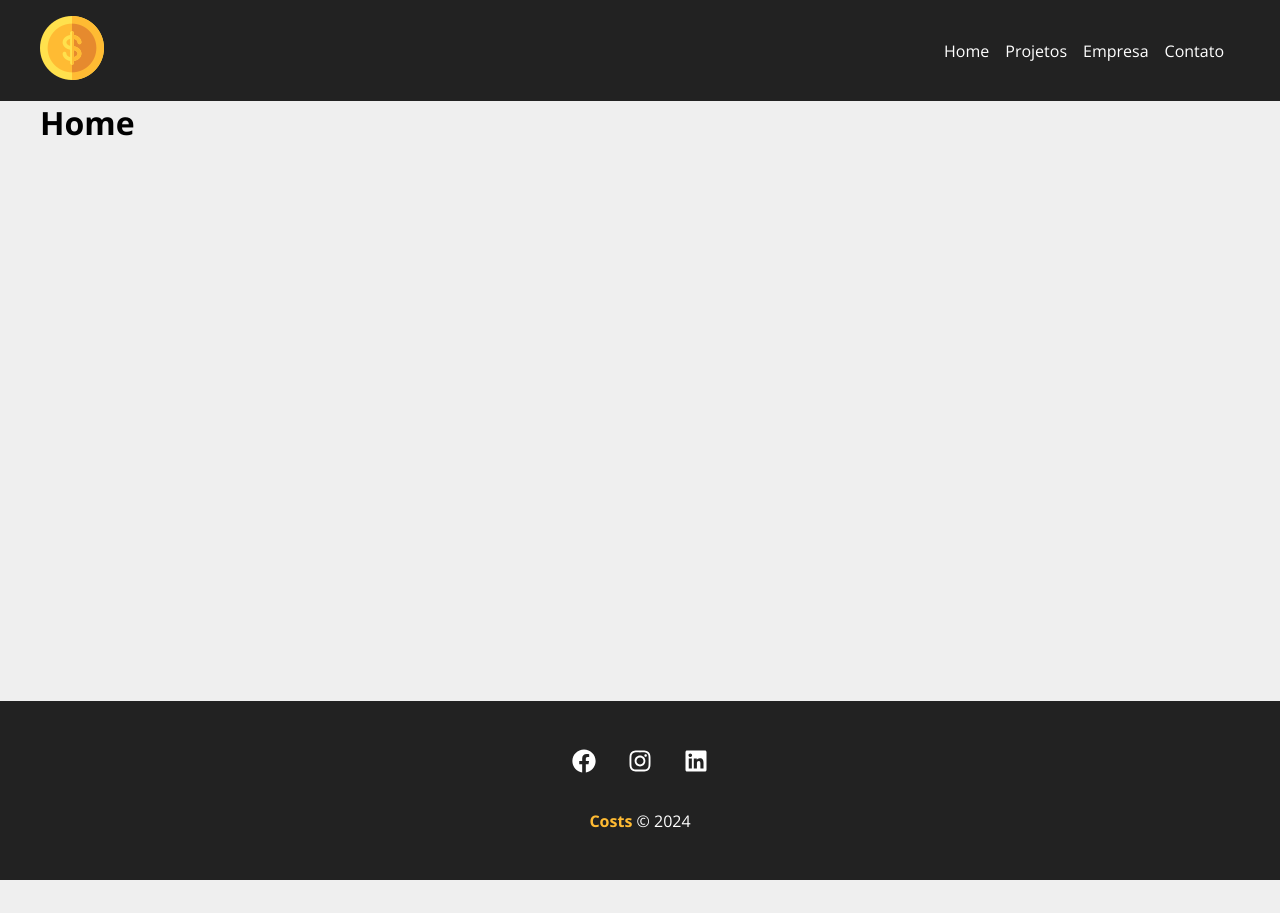
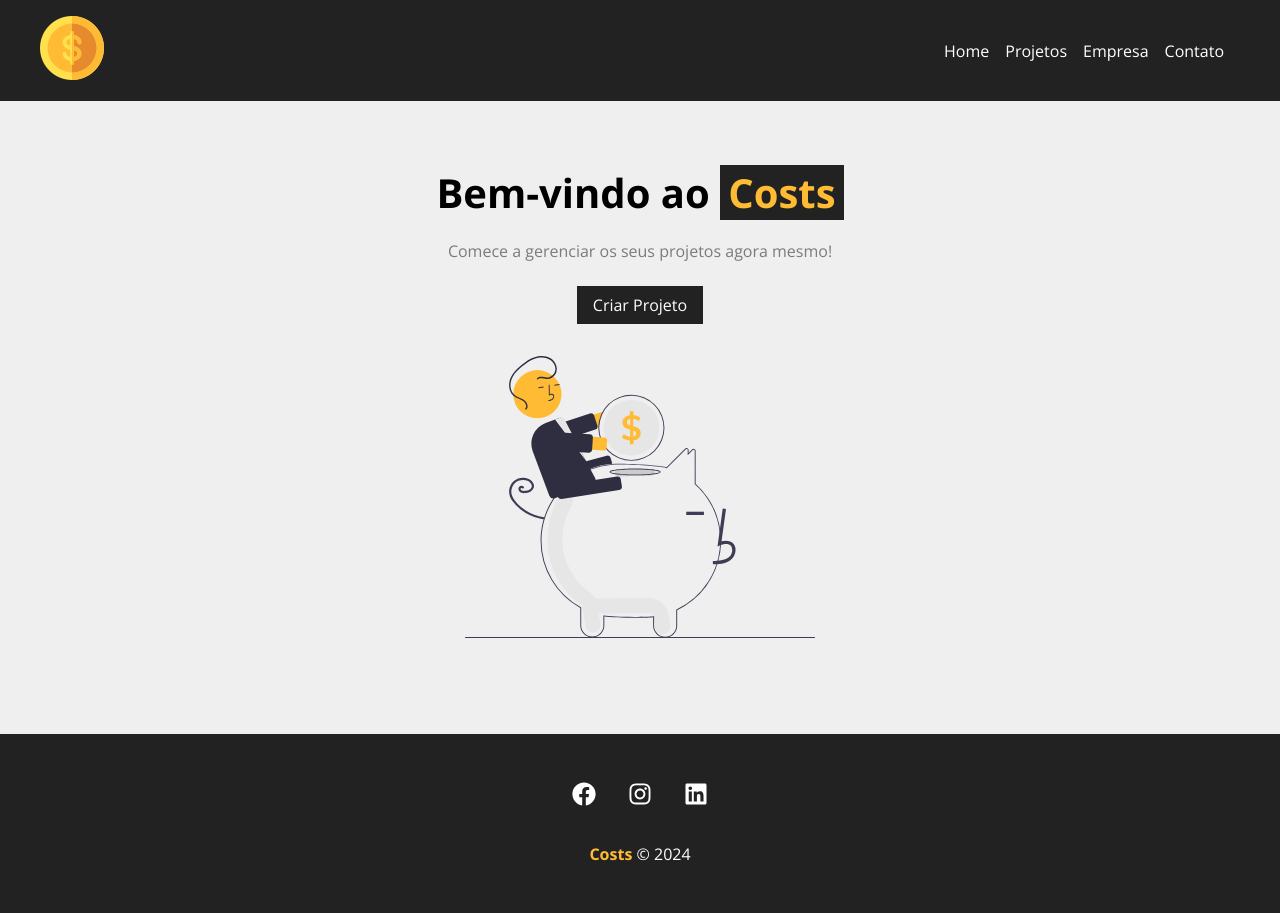
Before and after one commit to JoaoAlissonTec/Costs, a React (Create React App) app: page / in a window 1280 px wide. Before the commit the page ends 880 px from the top, so only its background shows below. Built offline with nearby package versions, Linux system fonts and the light colour scheme.

Commit message:
Add home page content

```diff
--- /dev/null
+++ b/src/components/layouts/LinkButton.js
@@ -0,0 +1,10 @@
+import {Link} from 'react-router-dom'
+import styles from './LinkButton.module.css'
+
+function LinkButton({to, text}){
+    return(
+        <Link className={styles.btn} to={to}>{text}</Link>
+    )
+}
+
+export default LinkButton
--- /dev/null
+++ b/src/components/layouts/LinkButton.module.css
@@ -0,0 +1,11 @@
+.btn{
+    background-color: #222;
+    color: #fff;
+    padding: 0.5em 1em;
+    text-decoration: none;
+    transition: 0.5s;
+}
+
+.btn:hover{
+    color: #ffbb33
+}
--- a/src/components/pages/Home.js
+++ b/src/components/pages/Home.js
@@ -1,5 +1,15 @@
+import styles from './Home.module.css'
+import saving from '../../img/savings.svg'
+import LinkButton from '../layouts/LinkButton'
 function Home(){
-    return <h1>Home</h1>
+    return (
+        <section className={styles.home_container}>
+            <h1>Bem-vindo ao <span>Costs</span></h1>
+            <p>Comece a gerenciar os seus projetos agora mesmo!</p>
+            <LinkButton to="/newproject" text="Criar Projeto"/>
+            <img src={saving} alt="Costs" />
+        </section>
+    )
 }
 
 export default Home
--- /dev/null
+++ b/src/components/pages/Home.module.css
@@ -0,0 +1,29 @@
+.home_container{
+    width: 100vw;
+    display: flex;
+    flex-direction: column;
+    align-items: center;
+    justify-content: center;
+    padding: 4em;
+}
+
+.home_container h1{
+    font-size: 2.5em;
+    margin-bottom: .5em;
+}
+
+.home_container h1 span{
+    color: #ffbb33;
+    padding: 0 .2em;
+    background-color: #222;
+}
+
+.home_container p{
+    margin-bottom: 1.5em;
+    color: #7b7b7b;
+}
+
+.home_container img{
+    width: 350px;
+    margin: 2em 0;
+}
```
